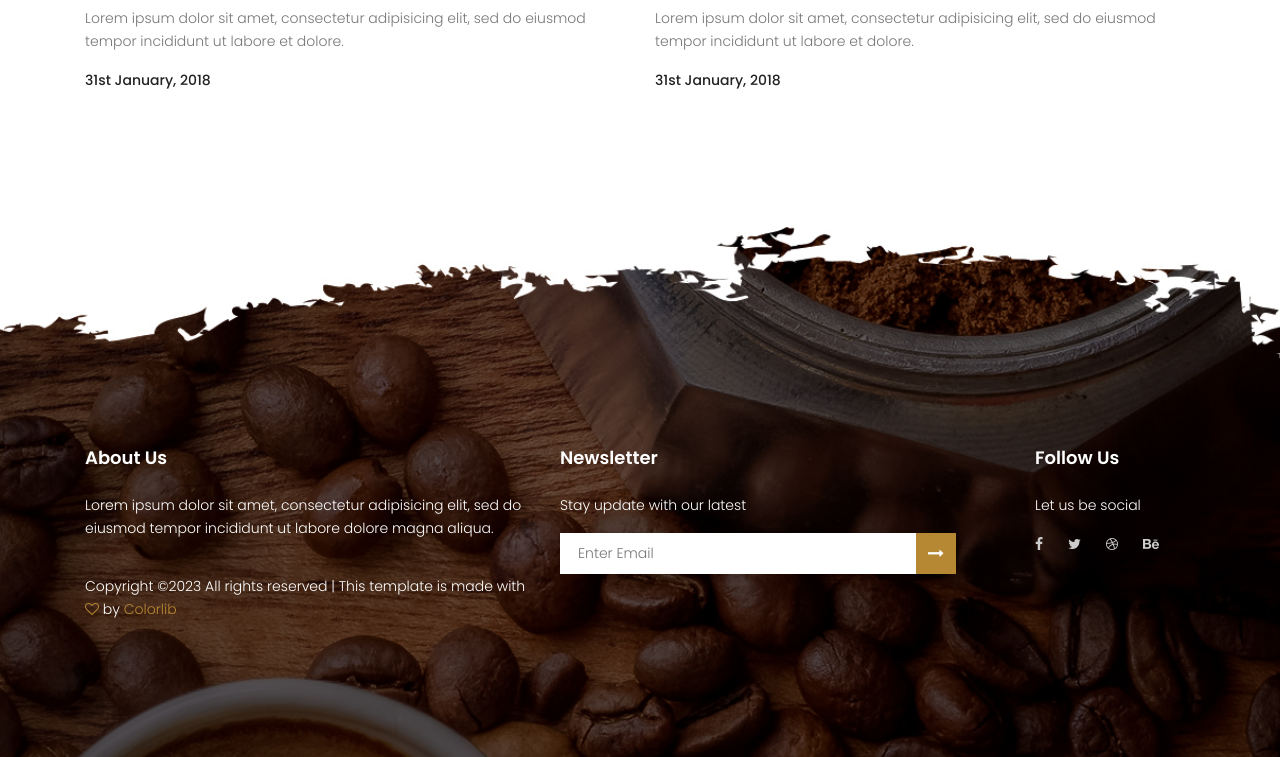
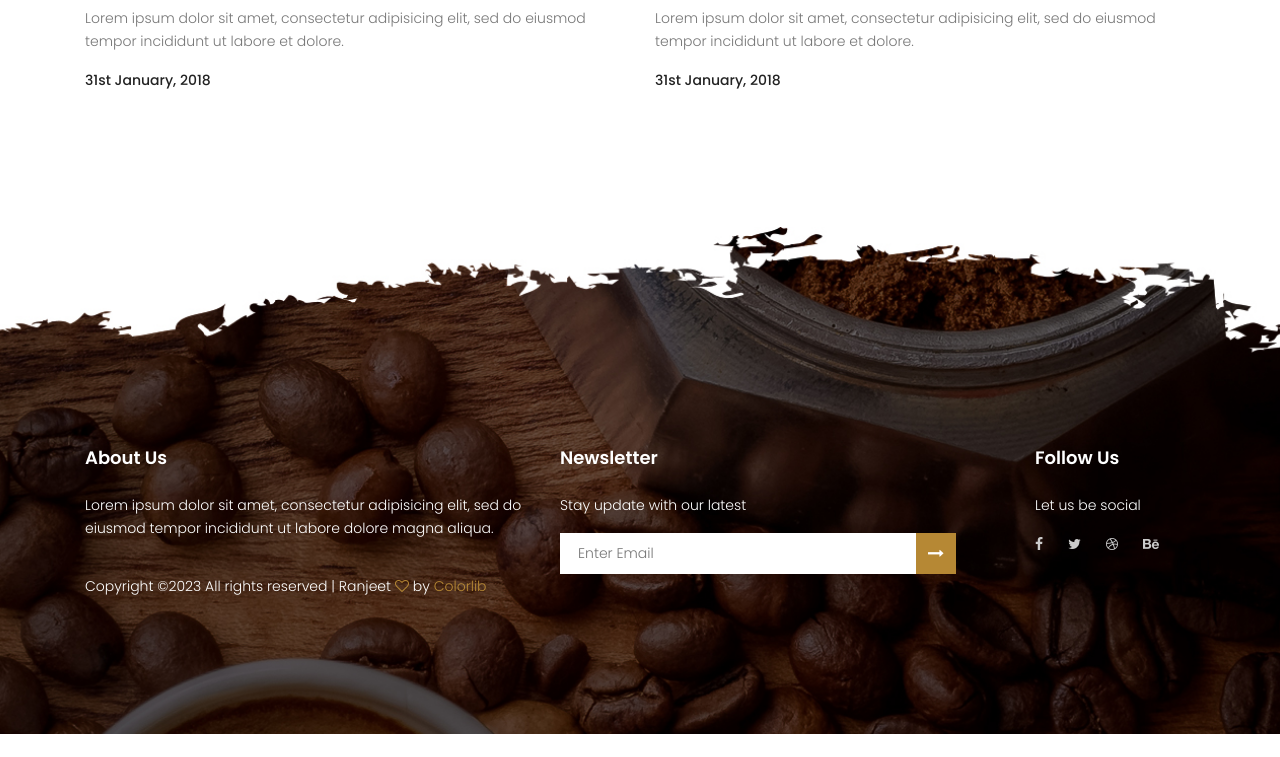
Before and after one commit to Ranjeetgithubrit/coffee, a plain HTML site: page index.html in a window 1280 px wide. Shown: the part 4820-5577 px from the top of the page. After the commit the page ends 5554 px from the top, so only its background shows below. Drawn offline with nearby package versions, Linux system fonts and the light colour scheme; some packages are replaced by stand-ins of ours.

Commit message:
Update index.html

```diff
--- a/index.html
+++ b/index.html
@@ -417,7 +417,7 @@
 								</p>
 								<p class="footer-text">
 									<!-- Link back to Colorlib can't be removed. Template is licensed under CC BY 3.0. -->
-Copyright &copy;<script>document.write(new Date().getFullYear());</script> All rights reserved | This template is made with <i class="fa fa-heart-o" aria-hidden="true"></i> by <a href="https://colorlib.com" target="_blank">Colorlib</a>
+Copyright &copy;<script>document.write(new Date().getFullYear());</script> All rights reserved | Ranjeet <i class="fa fa-heart-o" aria-hidden="true"></i> by <a href="https://colorlib.com" target="_blank">Colorlib</a>
 <!-- Link back to Colorlib can't be removed. Template is licensed under CC BY 3.0. -->
 								</p>
 							</div>
```
